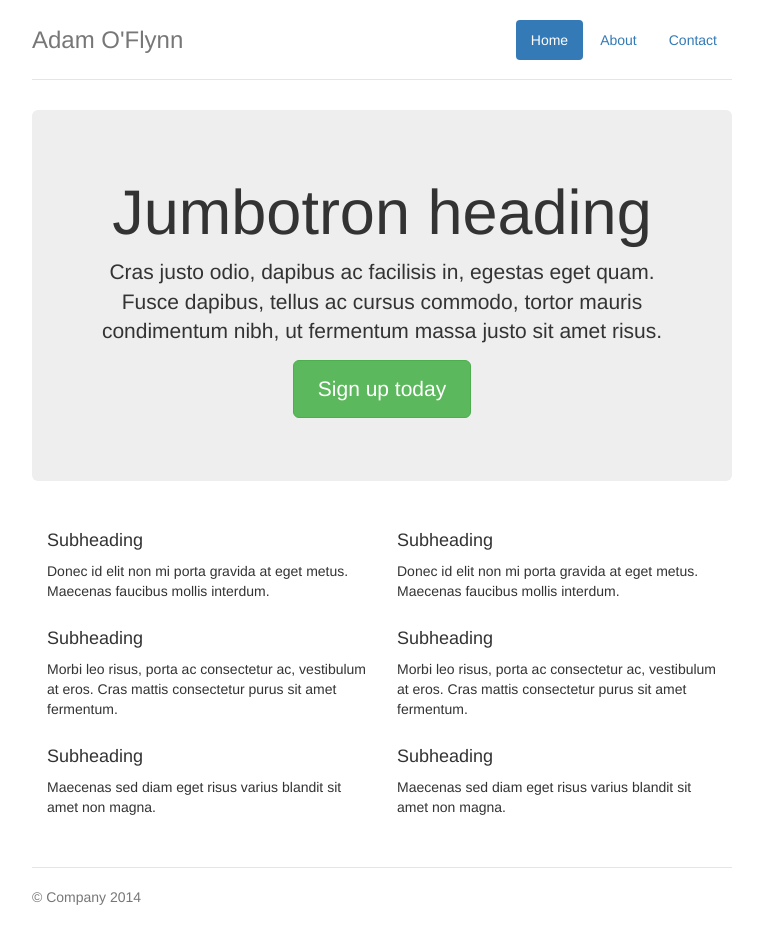
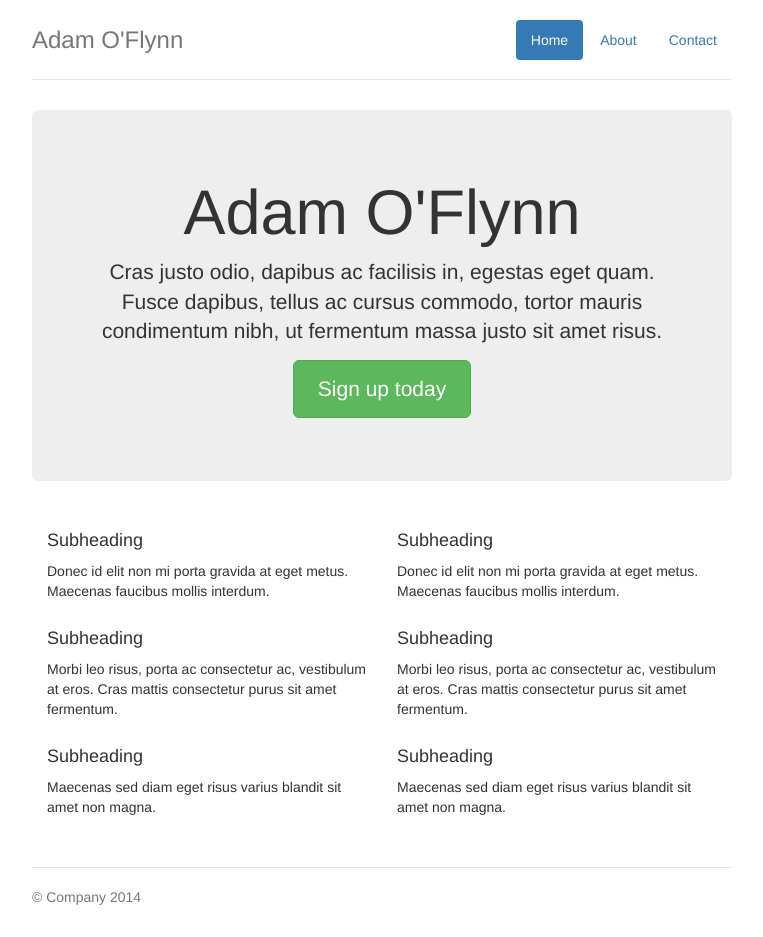
Before and after one commit to aoflynn/aoflynn.github.io, a plain HTML site: page index.html in a window 1280 px wide. Shown: the whole page, without its empty margins (258-1021 px from the left). Drawn offline with Linux system fonts and the light colour scheme; a script that the page names is missing.

Commit message:
Update index.html

```diff
--- a/index.html
+++ b/index.html
@@ -43,7 +43,7 @@
       </div>
 
       <div class="jumbotron">
-        <h1>Jumbotron heading</h1>
+        <h1>Adam O'Flynn</h1>
         <p class="lead">Cras justo odio, dapibus ac facilisis in, egestas eget quam. Fusce dapibus, tellus ac cursus commodo, tortor mauris condimentum nibh, ut fermentum massa justo sit amet risus.</p>
         <p><a class="btn btn-lg btn-success" href="#" role="button">Sign up today</a></p>
       </div>
```
